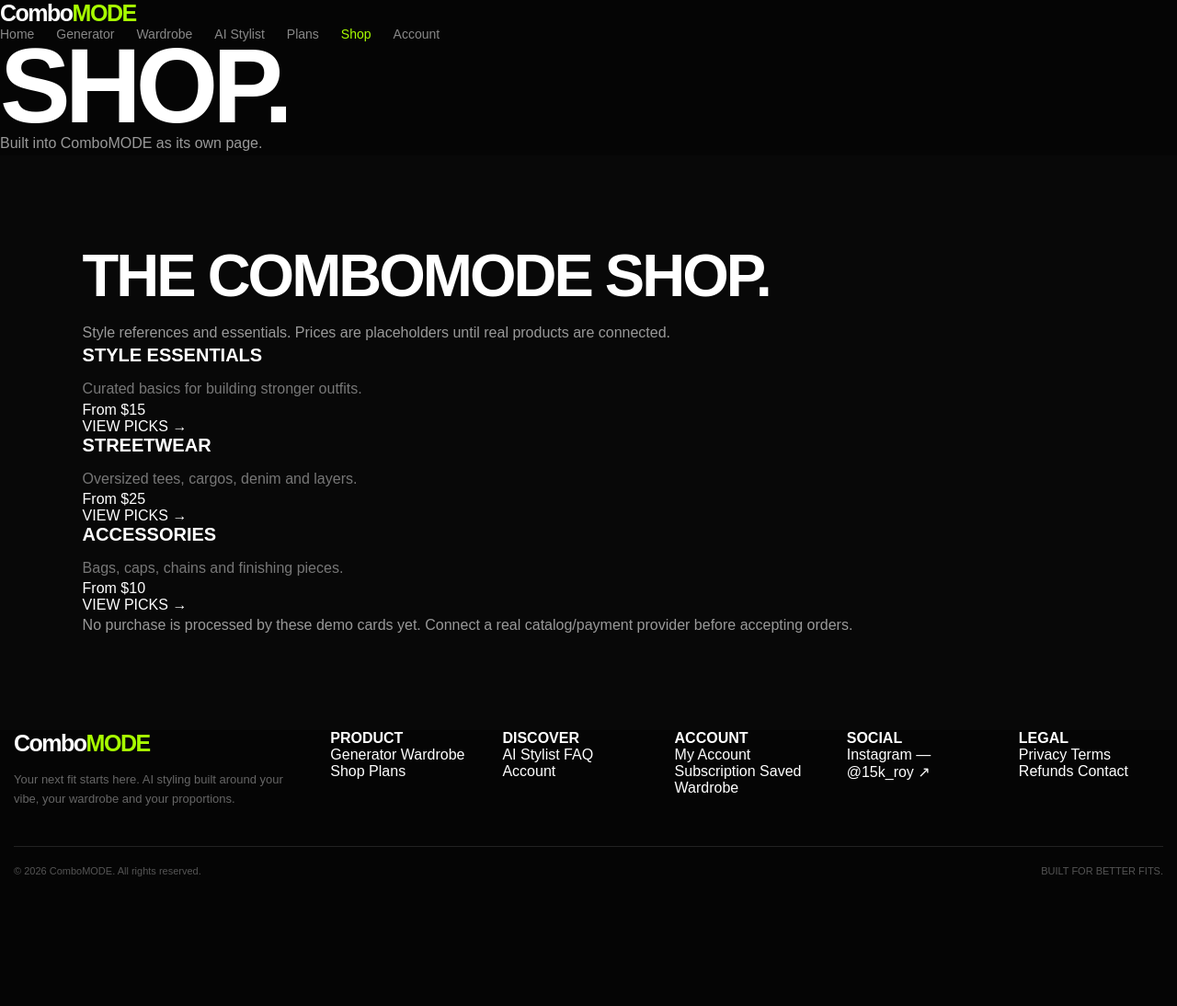
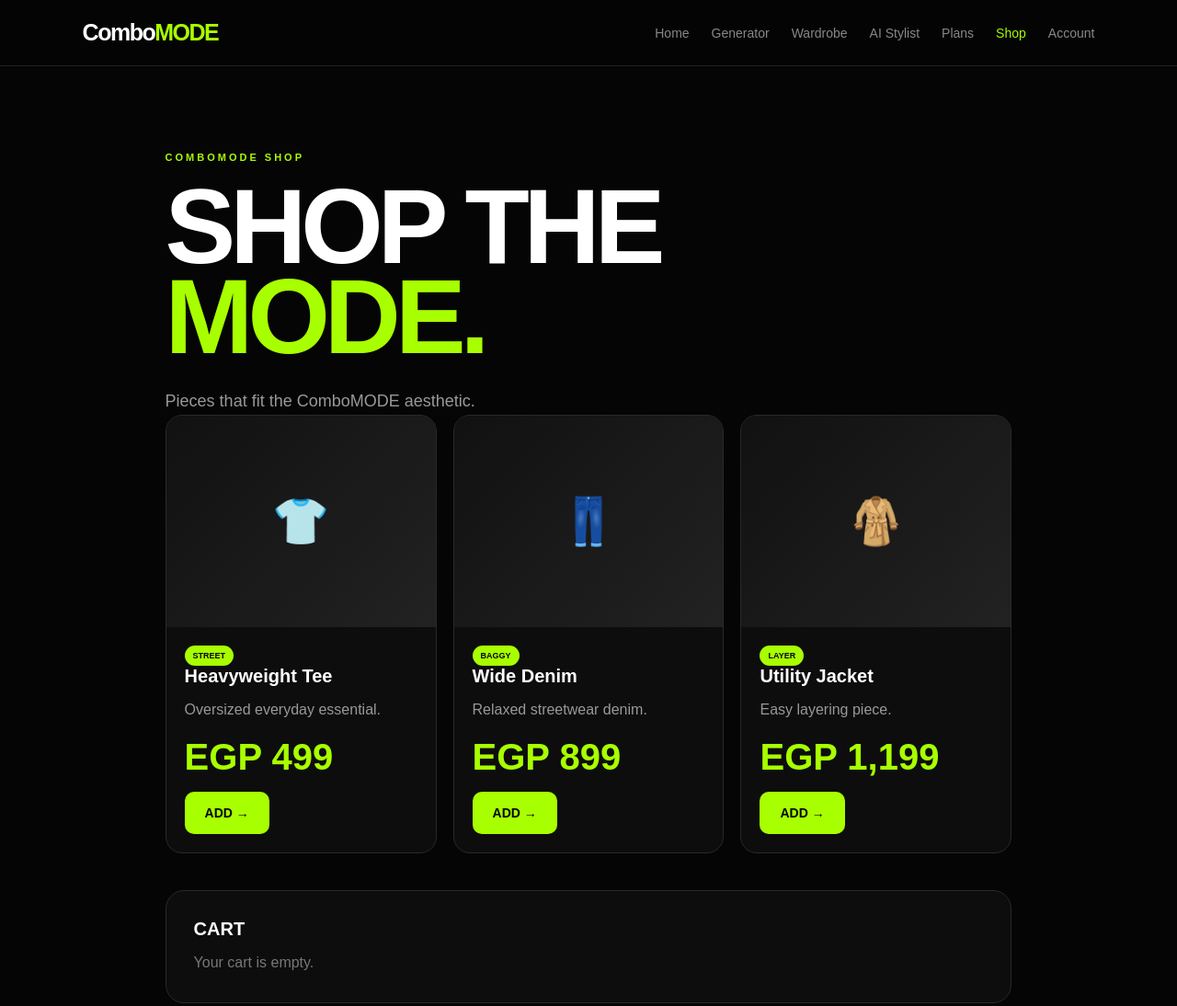
Before and after one commit to ebkdatt0-bot/combomode, a plain HTML site: page shop.html in a window 1280 px wide. Shown: the top 1094 px of the page at 92% size. Before the commit the page ends 953 px from the top, so only its background shows below. Drawn offline with Linux system fonts and the light colour scheme.

Commit message:
Update shop.html

```diff
--- a/shop.html
+++ b/shop.html
@@ -2,15 +2,15 @@
 <html lang="en">
 <head>
 <meta charset="UTF-8">
-<meta name="viewport" content="width=device-width,initial-scale=1.0">
+<meta name="viewport" content="width=device-width,initial-scale=1">
 <title>Shop — ComboMODE</title>
 <link rel="stylesheet" href="styles.css">
 </head>
 
 <body>
 
-<nav>
-  <a class="logo" href="index.html">Combo<span>MODE</span></a>
+<nav class="navbar">
+<a href="index.html" class="logo">Combo<span>MODE</span></a>
 
 <div class="nav-links">
 <a href="index.html">Home</a>
@@ -25,151 +25,134 @@
 
 <main>
 
-<section class="page-head">
-  <h1>SHOP.</h1>
-  <p>Built into ComboMODE as its own page.</p>
-</section>
+<section class="page">
 
-<section class="section section-anchor" id="shop">
+<p class="eyebrow">COMBOMODE SHOP</p>
 
-  <h2>THE COMBOMODE SHOP.</h2>
+<h1>
+SHOP THE
+<br>
+<span>MODE.</span>
+</h1>
 
-  <p>
-    Style references and essentials.
-    Prices are placeholders until real products are connected.
+<p class="hero-text">
+Pieces that fit the ComboMODE aesthetic.
 </p>
 
-  <div class="shop-grid">
+<div class="product-grid">
 
-    <div class="shop-card">
-      <h3>STYLE ESSENTIALS</h3>
-
-      <p class="muted">
-        Curated basics for building stronger outfits.
-      </p>
-
-      <div class="shop-price">
-        From $15
+<div class="product">
+<div class="product-image">👕</div>
+<div class="product-body">
+<span class="tag">STREET</span>
+<h3>Heavyweight Tee</h3>
+<p>Oversized everyday essential.</p>
+<div class="price">EGP 499</div>
+<button class="btn primary" onclick="addCart('Heavyweight Tee')">
+ADD →
+</button>
+</div>
 </div>
 
-      <a class="mini-btn" href="plans.html">
-        VIEW PICKS →
-      </a>
+<div class="product">
+<div class="product-image">👖</div>
+<div class="product-body">
+<span class="tag">BAGGY</span>
+<h3>Wide Denim</h3>
+<p>Relaxed streetwear denim.</p>
+<div class="price">EGP 899</div>
+<button class="btn primary" onclick="addCart('Wide Denim')">
+ADD →
+</button>
+</div>
 </div>
 
-    <div class="shop-card">
-
-      <h3>STREETWEAR</h3>
-
-      <p class="muted">
-        Oversized tees, cargos, denim and layers.
-      </p>
-
-      <div class="shop-price">
-        From $25
+<div class="product">
+<div class="product-image">🧥</div>
+<div class="product-body">
+<span class="tag">LAYER</span>
+<h3>Utility Jacket</h3>
+<p>Easy layering piece.</p>
+<div class="price">EGP 1,199</div>
+<button class="btn primary" onclick="addCart('Utility Jacket')">
+ADD →
+</button>
 </div>
-
-      <a class="mini-btn" href="plans.html">
-        VIEW PICKS →
-      </a>
-
-    </div>
-
-    <div class="shop-card">
-
-      <h3>ACCESSORIES</h3>
-
-      <p class="muted">
-        Bags, caps, chains and finishing pieces.
-      </p>
-
-      <div class="shop-price">
-        From $10
-      </div>
-
-      <a class="mini-btn" href="plans.html">
-        VIEW PICKS →
-      </a>
-
 </div>
 
 </div>
 
-  <p class="legal-note">
-    No purchase is processed by these demo cards yet.
-    Connect a real catalog/payment provider before accepting orders.
-  </p>
+<div class="panel">
+<h3>CART</h3>
+<div id="cart"></div>
+</div>
 
 </section>
 
 </main>
 
-<footer>
-  <div class="footer-wrap">
-    <div class="footer-grid">
-
-      <div class="footer-brand">
-        <a class="logo" href="index.html">
-          Combo<span>MODE</span>
-        </a>
-        <p>
-          Your next fit starts here.
-          AI styling built around your vibe,
-          your wardrobe and your proportions.
-        </p>
-      </div>
-
-      <div class="footer-col">
-        <h4>PRODUCT</h4>
-        <a href="generator.html">Generator</a>
-        <a href="wardrobe.html">Wardrobe</a>
-        <a href="shop.html">Shop</a>
-        <a href="plans.html">Plans</a>
-      </div>
-
-      <div class="footer-col">
-        <h4>DISCOVER</h4>
-        <a href="inspo.html">AI Stylist</a>
-        <a href="faq.html">FAQ</a>
-        <a href="account.html">Account</a>
-      </div>
-
-      <div class="footer-col">
-        <h4>ACCOUNT</h4>
-        <a href="account.html">My Account</a>
-        <a href="plans.html">Subscription</a>
-        <a href="wardrobe.html">Saved Wardrobe</a>
-      </div>
-
-      <div class="footer-col">
-        <h4>SOCIAL</h4>
-        <a
-          href="https://www.instagram.com/15k_roy/"
-          target="_blank"
-          rel="noopener noreferrer"
-        >
-          Instagram — @15k_roy ↗
-        </a>
-      </div>
-
-      <div class="footer-col">
-        <h4>LEGAL</h4>
-        <a href="privacy.html">Privacy</a>
-        <a href="terms.html">Terms</a>
-        <a href="refunds.html">Refunds</a>
-        <a href="mailto:hello@nxtlook.com">Contact</a>
-      </div>
-
-    </div>
-
-    <div class="footer-bottom">
-      <span>© 2026 ComboMODE. All rights reserved.</span>
-      <span>BUILT FOR BETTER FITS.</span>
-    </div>
-  </div>
-</footer>
+<footer class="footer" data-footer></footer>
 
 <script src="app.js"></script>
 
+<script>
+
+let cart =
+  JSON.parse(localStorage.getItem("combomode_cart") || "[]");
+
+function addCart(name) {
+
+  cart.push(name);
+
+  localStorage.setItem(
+    "combomode_cart",
+    JSON.stringify(cart)
+  );
+
+  renderCart();
+}
+
+function renderCart() {
+
+  const box =
+    document.getElementById("cart");
+
+  if (!cart.length) {
+    box.innerHTML =
+      `<p class="muted">Your cart is empty.</p>`;
+    return;
+  }
+
+  box.innerHTML =
+    cart.map(
+      (item,index) =>
+      `<div class="result-item">
+        <strong>ITEM</strong>
+        <p>${escapeHTML(item)}</p>
+        <button
+          class="btn secondary"
+          onclick="removeCart(${index})">
+          REMOVE
+        </button>
+      </div>`
+    ).join("");
+}
+
+function removeCart(index) {
+
+  cart.splice(index,1);
+
+  localStorage.setItem(
+    "combomode_cart",
+    JSON.stringify(cart)
+  );
+
+  renderCart();
+}
+
+renderCart();
+
+</script>
+
 </body>
 </html>
```
Lines whose indentation alone changed are shown as unchanged.
